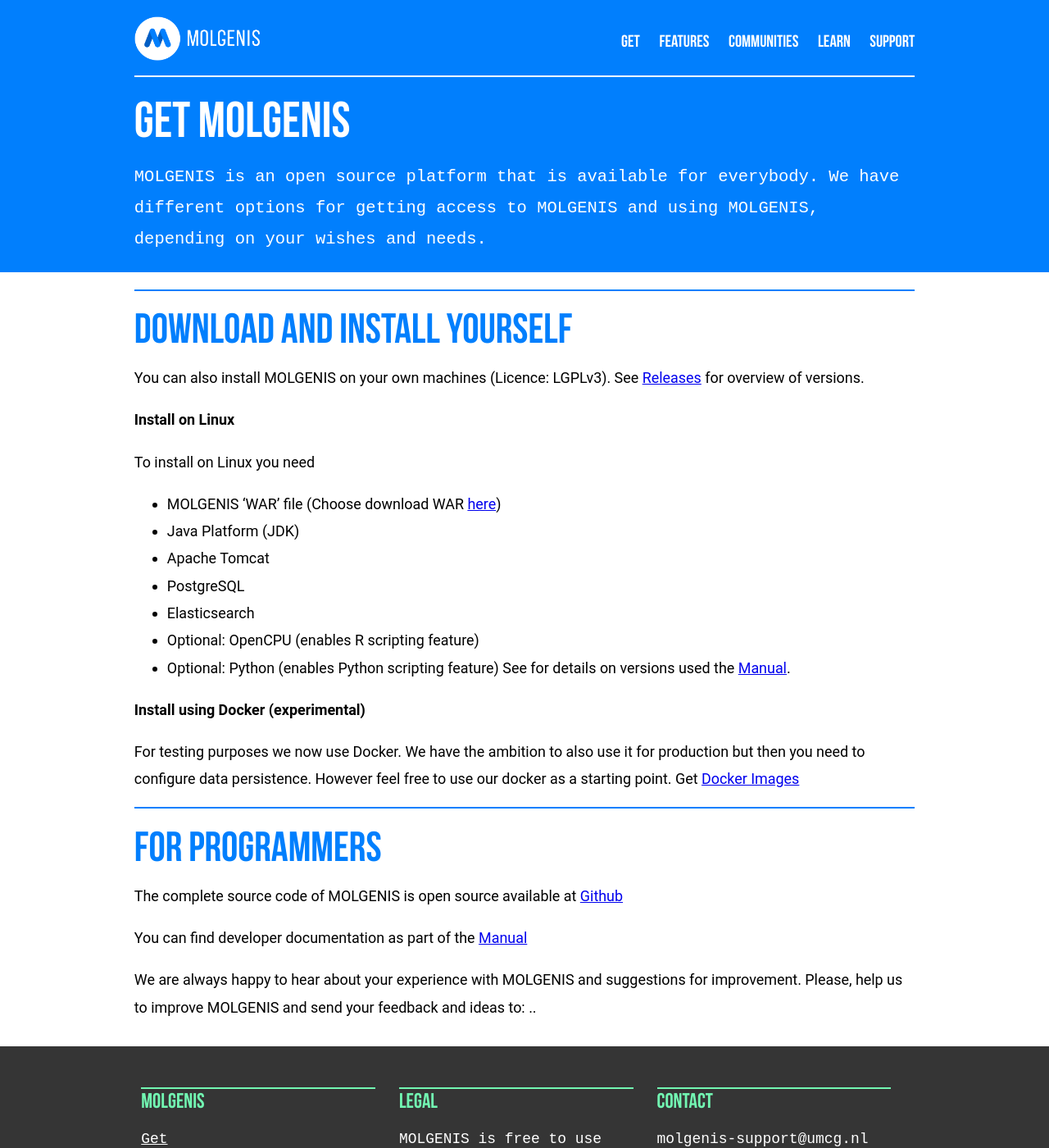
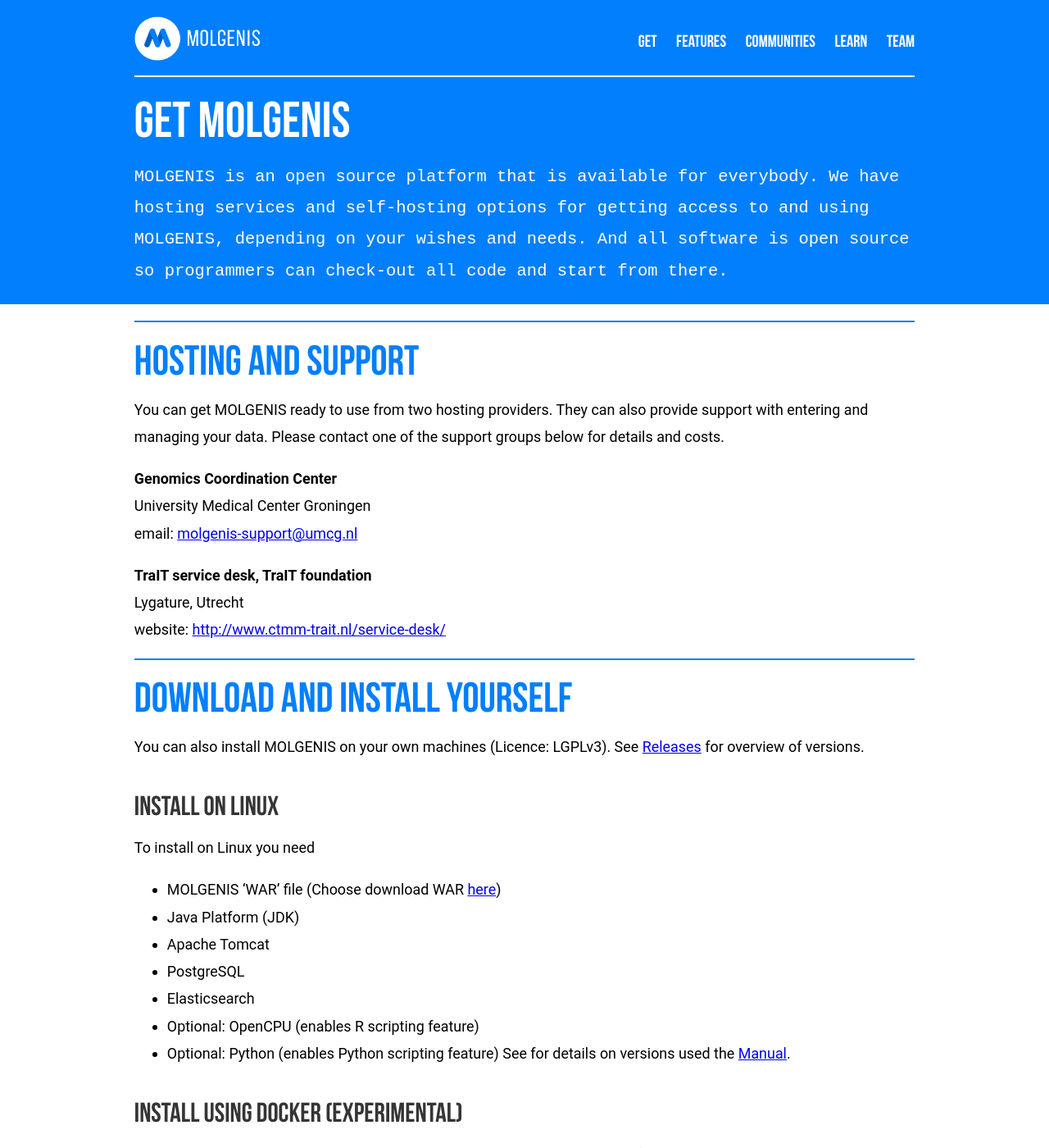
Before and after one commit to mswertz/mswertz.gihub.io, a Jekyll site: the page built from get.md, in a window 1280 px wide and 1400 px high. Shown: the whole window at 82% size. Built offline with Jekyll 4.4.1, drawn with Linux system fonts in a browser that asks for light colours; some web fonts are replaced; some of the changed text lies outside the part shown.

Commit message:
updated team, get, index

```diff
--- a/_includes/footer.html
+++ b/_includes/footer.html
@@ -6,7 +6,7 @@
     <li><a href="features">Features</a></li>
     <li><a href="communities">Communities</a></li><!-- kunnen we ook solutions noemen -->
     <li><a href="learn">Learn</a></li><!-- samenvoegen met support en dan 'Help' noemen?-->
-    <li><a href="support">Support</a></li><!-- GCC, maar ook over al onze partners -->
+    <li><a href="team">Team</a></li><!-- GCC, maar ook over al onze partners -->
   </ul>
 
   <ul>
@@ -18,9 +18,11 @@
 
 <ul>
   <li><h1>Contact</h1></li>
-  <li>molgenis-support@umcg.nl</li>
+  <li><a href="mailto:molgenis-support@umcg.nl">molgenis-support@umcg.nl</a></li>
   <li>
+    <div style="text-align: center;">
     <a href="/"><img id="footer_logo" src="/assets/img/logo_green_green.png"></a>
+    </div>
   </li>
 </ul>
 </footer>
--- a/_includes/nav.html
+++ b/_includes/nav.html
@@ -6,7 +6,7 @@
     <li><a href="/features">Features</a></li>
     <li><a href="/communities">Communities</a></li><!-- kunnen we ook solutions noemen -->
     <li><a href="/learn">Learn</a></li><!-- GCC, maar ook over al onze partners -->
-    <li><a href="/support">Support</a></li><!-- GCC, maar ook over al onze partners -->
+    <li><a href="/team">Team</a></li><!-- GCC, maar ook over al onze partners -->
     </div>
   </ul>
 </nav>
--- a/get.md
+++ b/get.md
@@ -1,13 +1,25 @@
 ---
 title: GET MOLGENIS
-intro: MOLGENIS is an open source platform that is available for everybody. We have different options for getting access to MOLGENIS and using MOLGENIS, depending on your wishes and needs.
+intro: MOLGENIS is an open source platform that is available for everybody. We have hosting services and self-hosting options for getting access to and using MOLGENIS, depending on your wishes and needs. And all software is open source so programmers can check-out all code and start from there.
 layout: blue
 ---
+
+
+# Hosting and support
+You can get MOLGENIS ready to use from two hosting providers. They can also provide support with entering and managing your data. Please contact one of the support groups below for details and costs.
+
+**Genomics Coordination Center**
+University Medical Center Groningen
+email: <molgenis-support@umcg.nl>
+
+**TraIT service desk, TraIT foundation**
+Lygature, Utrecht
+website: <http://www.ctmm-trait.nl/service-desk/>
 
 # Download and install yourself
 You can also install MOLGENIS on your own machines (Licence: LGPLv3). See [Releases](https://github.com/molgenis/molgenis/releases) for overview of versions.
 
-**Install on Linux**
+## Install on Linux
 
 To install on Linux you need
 * MOLGENIS 'WAR' file (Choose download WAR [here](https://search.maven.org/search?q=g:org.molgenis%20AND%20a:molgenis-app here))
@@ -19,7 +31,7 @@ To install on Linux you need
 * Optional: Python (enables Python scripting feature)
 See for details on versions used the [Manual](https://molgenis.gitbooks.io/molgenis/content/quickstart/guide-tomcat.html).
 
-**Install using Docker (experimental)**
+## Install using Docker (experimental)
 
 For testing purposes we now use Docker. We have the ambition to also use it for production but then you need to configure data persistence. However feel free to use our docker as a starting point. Get [Docker Images](https://github.com/molgenis/docker)
 
```
Also changed, not shown: other parts of get.md (+1 -1 lines), index.md (+2 -2 lines), team.md (renamed from support.md, +2 -2 lines), images/frontpage-small-darker.jpeg.
